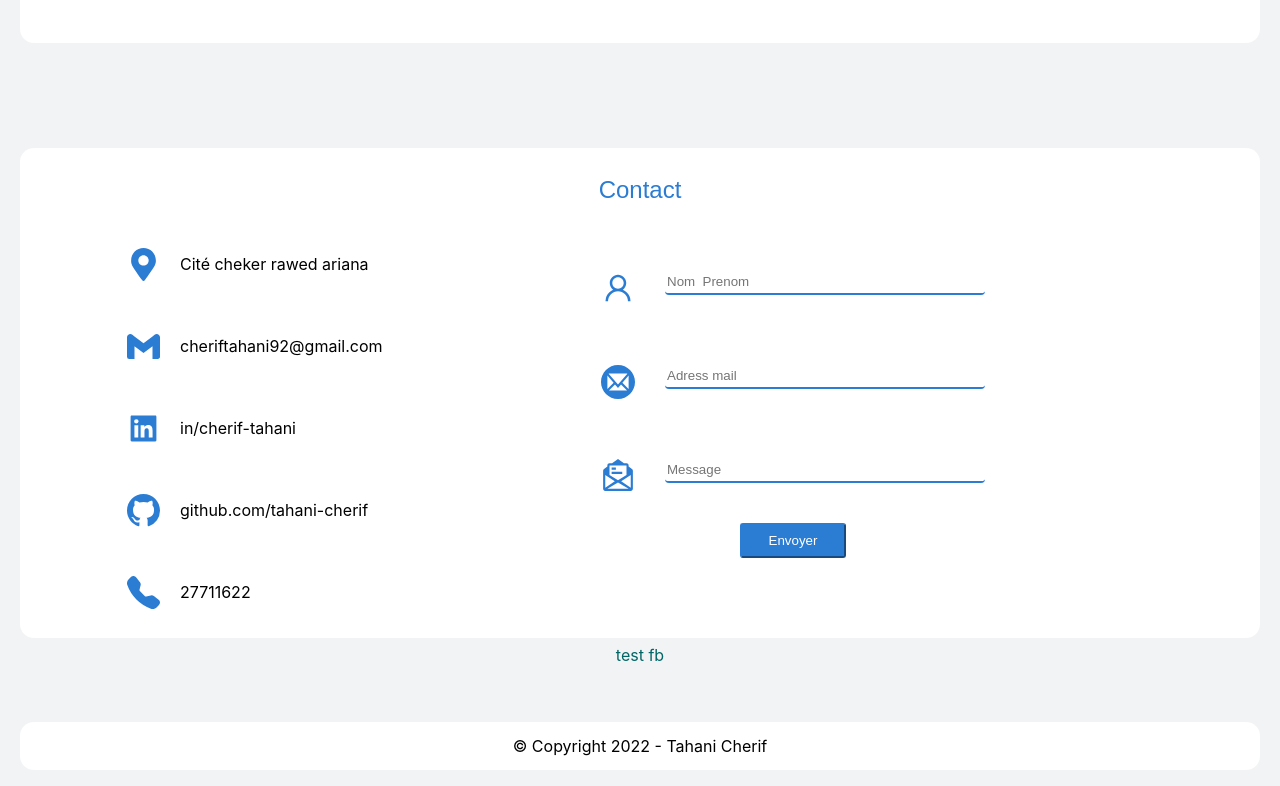
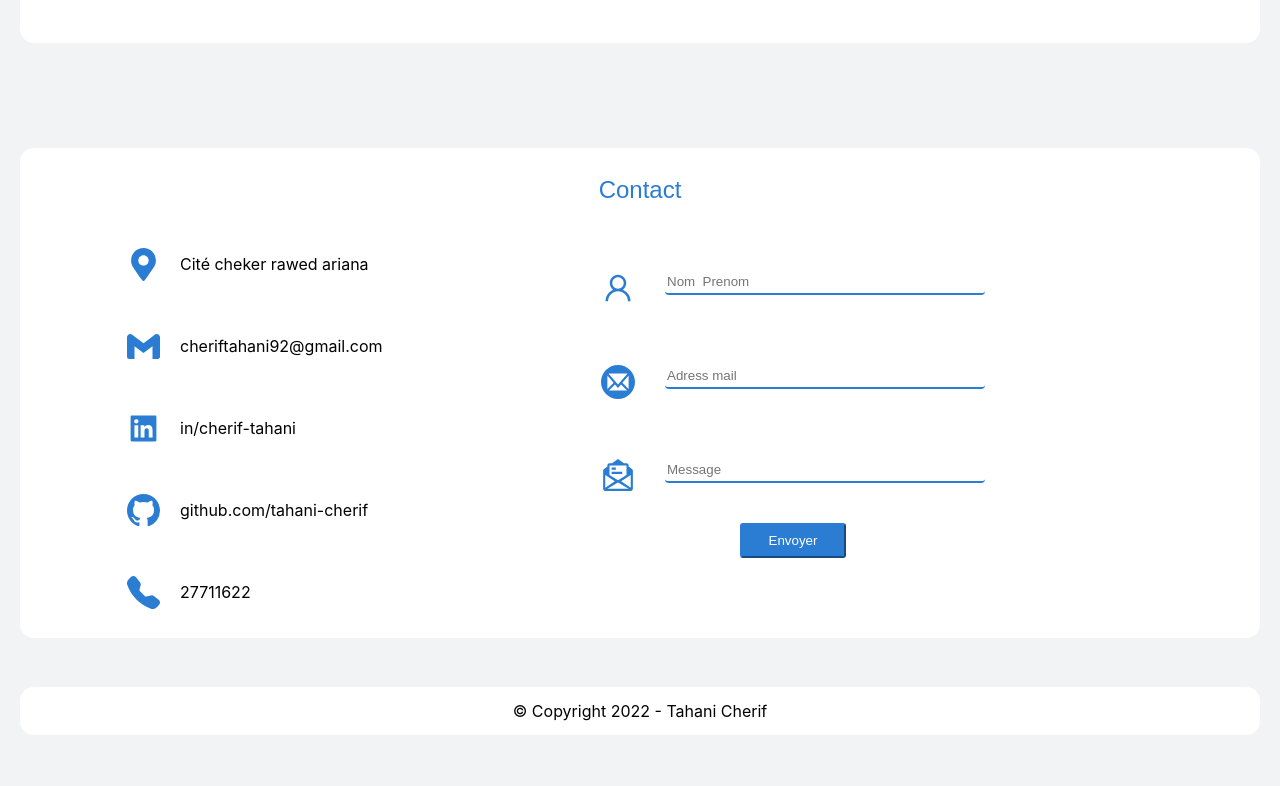
Before and after one commit to tahani-cherif/portfolio, a React (Create React App) app: page / in a window 1280 px wide. Shown: the part 5124-5910 px from the top of the page. After the commit the page ends 5875 px from the top, so only its background shows below. Built offline with nearby package versions, Linux system fonts and the light colour scheme.

Commit message:
refactoring code

```diff
--- a/package.json
+++ b/package.json
@@ -21,7 +21,6 @@
     "react-scripts": "5.0.1",
     "react-scroll": "^1.8.7",
     "react-scroll-to-bottom": "^4.2.0",
-    "react-share": "^4.4.1",
     "web-vitals": "^2.1.4"
   },
   "scripts": {
--- a/src/footer/footer.js
+++ b/src/footer/footer.js
@@ -1,17 +1,9 @@
 import ".//footer.css";
-import {
-  FacebookShareButton,
-  LinkedinShareButton,
-  TwitterShareButton,
-} from "react-share";
+
 export default function Footer() {
   const x = window.location.href;
   return (
     <footer>
-      <FacebookShareButton url={x}>
-        <div style={{ color: "#066" }}>test fb</div>
-      </FacebookShareButton>
-
       <p className="footer">© Copyright 2022 - Tahani Cherif</p>
     </footer>
   );
```
Also changed, not shown: 1 other file (tests, documents, lock files or other folders).
